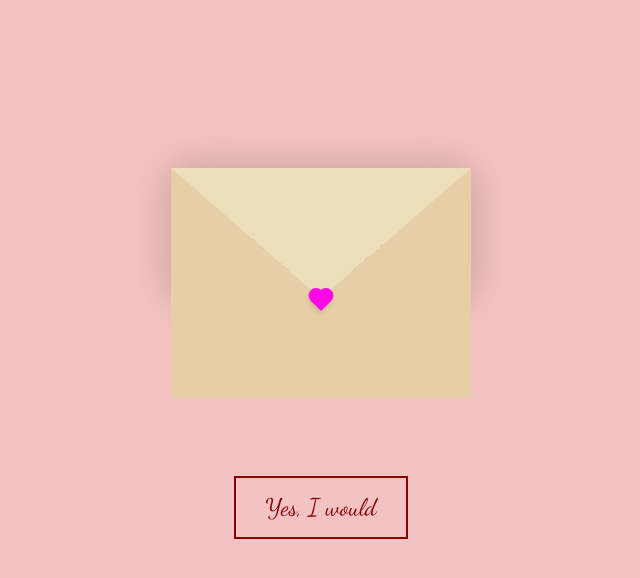
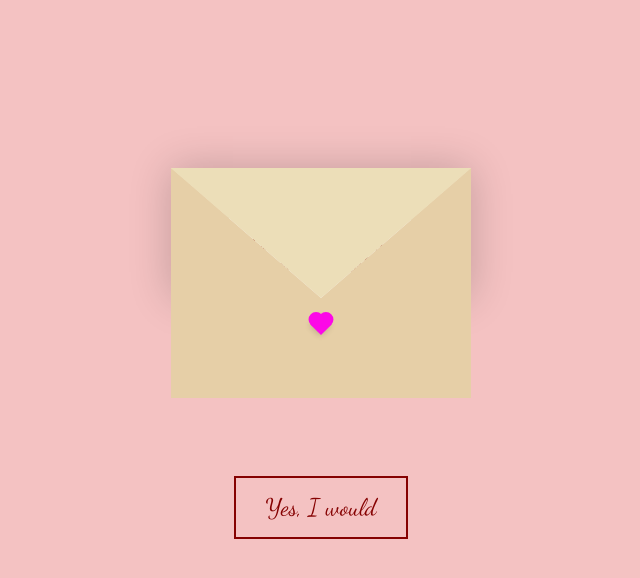
Before and after one commit to reemyisthebest/ReemyLovesDanny, a plain HTML site: page index.html in a window 1280 px wide. Shown: the whole page, without its empty margins (319-959 px from the left). Drawn offline with Linux system fonts and the light colour scheme.

Commit message:
style.css

```diff
--- a/style.css
+++ b/style.css
@@ -82,7 +82,7 @@ body {
 
 .heart {
   position: absolute;
-  top: 37%;
+  top: 40%;
   left: 50%;
   width: 15px;
   height: 15px;
```
